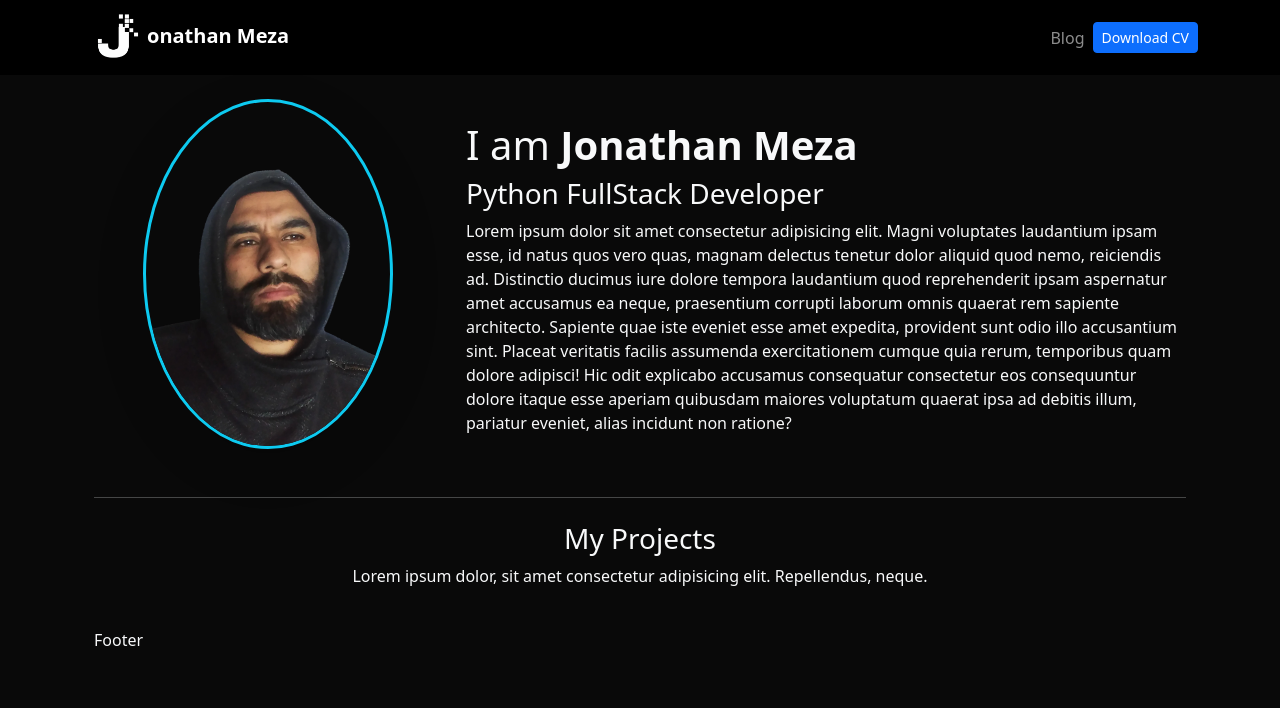
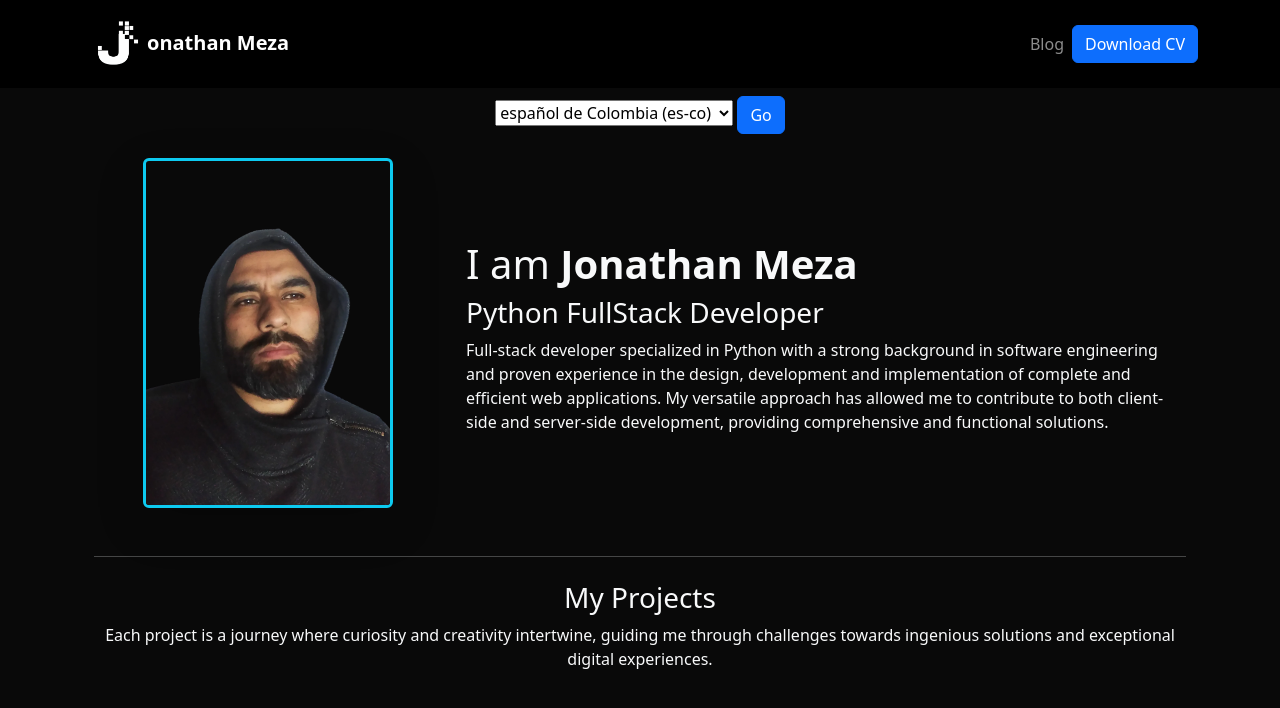
Before and after one commit to jonma0107/portfolio-with-django, a Django app: page / in a window 1280 px wide. Shown: the top 708 px of the page. Run offline with Django 4.2, Linux system fonts and the light colour scheme; data that the repository does not hold is empty.

Commit message:
[UPDATE] fronted and translations

```diff
--- a/app_portfolio/templates/home.html
+++ b/app_portfolio/templates/home.html
@@ -1,21 +1,25 @@
 {% extends 'layout.html' %}
-
 
 {% block content %}
 
 {% load static %}
 
+{% load i18n %}
+
 <header class="row">
 
   <div class="col-md-4 d-flex align-items-center justify-content-center">
-    <img class="profile rounded-circle mb-4 border border-info border-3 shadow-lg" src="{% static 'files/perfil2.webp' %}" alt="profile">
+    <img class="profile rounded mb-4 border border-info border-3 shadow-lg" src="{% static 'files/perfil2.webp' %}" alt="profile">
   </div>
 
   <div class="col-md-8 m-auto">
-    <h1>I am <strong>Jonathan Meza</strong></h1>
+    <h1> {% trans "I am" %} <strong>Jonathan Meza</strong></h1>
     <h3>Python FullStack Developer</h3>
     <p>
-      Lorem ipsum dolor sit amet consectetur adipisicing elit. Magni voluptates laudantium ipsam esse, id natus quos vero quas, magnam delectus tenetur dolor aliquid quod nemo, reiciendis ad. Distinctio ducimus iure dolore tempora laudantium quod reprehenderit ipsam aspernatur amet accusamus ea neque, praesentium corrupti laborum omnis quaerat rem sapiente architecto. Sapiente quae iste eveniet esse amet expedita, provident sunt odio illo accusantium sint. Placeat veritatis facilis assumenda exercitationem cumque quia rerum, temporibus quam dolore adipisci! Hic odit explicabo accusamus consequatur consectetur eos consequuntur dolore itaque esse aperiam quibusdam maiores voluptatum quaerat ipsa ad debitis illum, pariatur eveniet, alias incidunt non ratione?
+      {% blocktrans trimmed %}
+      Full-stack developer specialized in Python with a strong background in software engineering and proven experience in the design, development and implementation of complete and efficient web applications. My versatile approach has allowed me to contribute to both client-side and server-side development, providing comprehensive and functional solutions.
+      {% endblocktrans %}
+      {% comment %} {% trans "I am a full-stack developer specialized in Python with a strong background in software engineering and proven experience in the design, development and implementation of complete and efficient web applications. My versatile approach has allowed me to contribute to both client-side and server-side development, providing comprehensive and functional solutions." %}  {% endcomment %}
     </p>
     {% comment %} <a href="{% static 'files/resume.pdf'%}" class="btn btn-primary btn-lg rounded-0 my-3" target="_blank">Download CV</a> {% endcomment %}
   </div>
@@ -26,8 +30,12 @@
 
 <div class="row my-4 text-center">
 
-  <h3>My Projects</h3>
-  <p>Lorem ipsum dolor, sit amet consectetur adipisicing elit. Repellendus, neque.</p>
+  <h3> {% trans "My Projects" %} </h3>
+  <p>
+    {% blocktrans trimmed %}
+    Each project is a journey where curiosity and creativity intertwine, guiding me through challenges towards ingenious solutions and exceptional digital experiences.
+    {% endblocktrans %}
+  </p>
 
 
   {% for project in projects%}
--- a/app_portfolio/templates/layout.html
+++ b/app_portfolio/templates/layout.html
@@ -1,7 +1,8 @@
 {% load static %}
+{% load i18n %}
 
 <!DOCTYPE html>
-<html lang="es">
+<html lang={{ LANGUAGE_CODE }}>
 <head>
   <meta charset="UTF-8">
   <meta name="viewport" content="width=device-width, initial-scale=1.0">
@@ -16,6 +17,23 @@
 
   {% include 'partials/navbar.html' %}
 
+  <div class="container text-center pt-5 mt-5">
+    <form action="{% url 'set_language' %}" method="post">{% csrf_token %}
+      <input name="next" type="hidden" value="{{ redirect_to }}">
+      <select name="language">
+          {% get_current_language as LANGUAGE_CODE %}
+          {% get_available_languages as LANGUAGES %}
+          {% get_language_info_list for LANGUAGES as languages %}
+          {% for language in languages %}
+              <option value="{{ language.code }}"{% if language.code == LANGUAGE_CODE %} selected{% endif %}>
+                  {{ language.name_local }} ({{ language.code }})
+              </option>
+          {% endfor %}
+      </select>
+      <input type="submit" value="Go" class="btn btn-primary">
+    </form>
+  </div>
+
   <div class="container p-4">
     {% block content %}
     {% endblock content %}
@@ -23,7 +41,7 @@
 
 
 
-  <footer>Footer</footer>
+  {% comment %} <footer>Footer</footer>  {% endcomment %}
 
   <script src="https://cdn.jsdelivr.net/npm/bootstrap@5.3.2/dist/js/bootstrap.bundle.min.js" integrity="sha384-C6RzsynM9kWDrMNeT87bh95OGNyZPhcTNXj1NW7RuBCsyN/o0jlpcV8Qyq46cDfL" crossorigin="anonymous"></script>
 </body>
--- a/app_portfolio/templates/partials/navbar.html
+++ b/app_portfolio/templates/partials/navbar.html
@@ -1,20 +1,29 @@
 {% load static %}
 
-<nav class="navbar navbar-expand-lg navbar-dark bg-black">
+{% load i18n %}
+
+<nav class="navbar navbar-expand-lg navbar-dark bg-black fixed-top">
+
   <div class="container">
     <a class="navbar-brand fw-bold fst-normal" href="/"><img class="logo" src="{% static 'files/logo.png' %}" alt="logo">onathan Meza</a>
+
+
     <button class="navbar-toggler" type="button" data-bs-toggle="collapse" data-bs-target="#navbarNav" aria-controls="navbarNav" aria-expanded="false" aria-label="Toggle navigation">
       <span class="navbar-toggler-icon"></span>
     </button>
-    <div class="collapse navbar-collapse" id="navbarNav">
-      <ul class="navbar-nav ms-auto d-flex align-items-center"> <!-- mover a la derecha -->
+
+    <div class="collapse navbar-collapse pb-4" id="navbarNav">
+      <ul class="navbar-nav ms-auto mt-4 d-flex align-items-center"> <!-- mover a la derecha -->
         <li class="nav-item">
-          <a class="nav-link" href="{% url 'blog:blog' %}">Blog</a>
+          <a class="nav-link" href="{% url 'post:post' %}">Blog</a>
         </li>
         <li class="nav-item">
-          <a class="btn btn-primary btn-sm" href="{% static 'files/resume.pdf' %}" target="_blank">Download CV</a>
+          <a class="btn btn-primary btn-block" href="{% static 'files/resume.pdf' %}" target="_blank" style="width: 100%;"> {% trans "Download CV" %} </a>
         </li>
       </ul>
     </div>
+
+
   </div>
+
 </nav>
```
